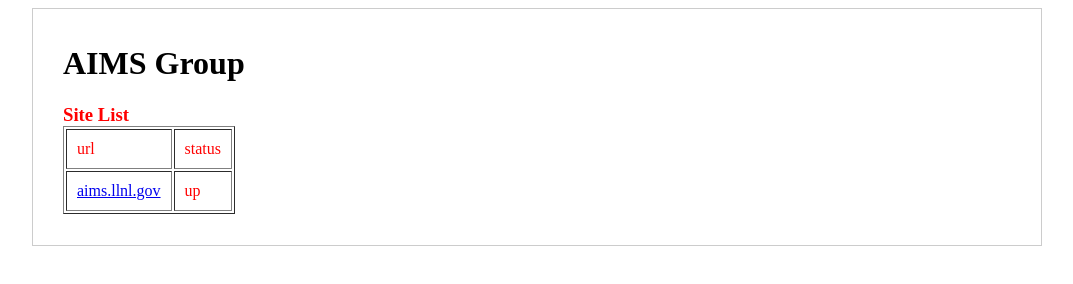
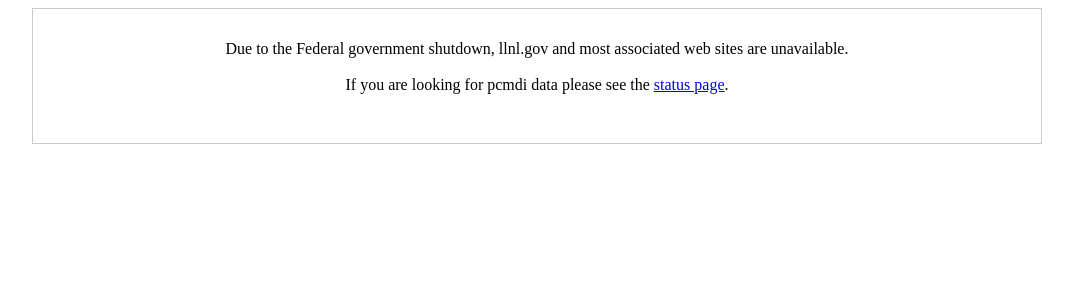
Before and after one commit to aims-group/aims-group.github.io, a plain HTML site: page index.html in a window 1280 px wide. Shown: the whole page, without its empty margins (103-1176 px from the left). Drawn offline with Linux system fonts and the light colour scheme.

Commit message:
MBH: test page

```diff
--- a/index.html
+++ b/index.html
@@ -2,7 +2,7 @@
 <html lang="en">
   <head>
     <meta charset="utf-8">
-    <title> AIMS Group </title>
+    <title> LLNL </title>
   </head>
 
   <body>
@@ -25,15 +25,13 @@
     </style>
 
     <div class="hero-unit announcement">
-      <h1>AIMS Group</h1>
       <p>
-        <font color="red">
-          <h3><strong> Site List </strong></h3>
-          <table border="1" cellpadding="10">
-            <tr><td>url</td><td>status</td></tr>
-            <tr><td><a href="http://aims.llnl.gov">aims.llnl.gov</a></td><td>up</td></tr>
-          </table>
-        </font>
+        <center>
+          Due to the Federal government shutdown, llnl.gov and most associated web sites are unavailable.
+          <br/><br/>
+          If you are looking for pcmdi data please see the <a href="https://github.com/ESGF/esgf.github.io/wiki/Shutdown-Status">status page</a>.
+          <br><br>
+        </center>
       </p>
     </div>
   </body>
```
